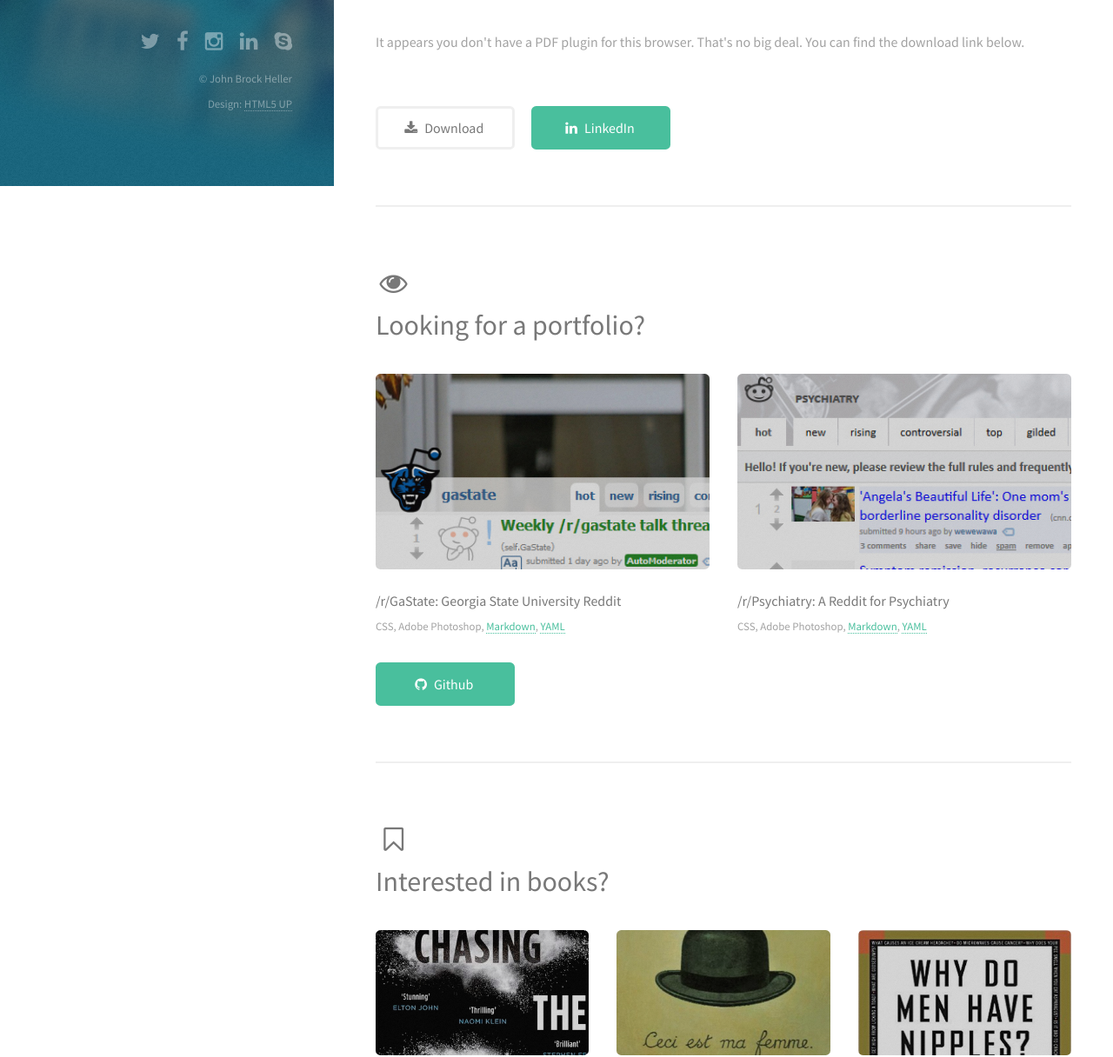
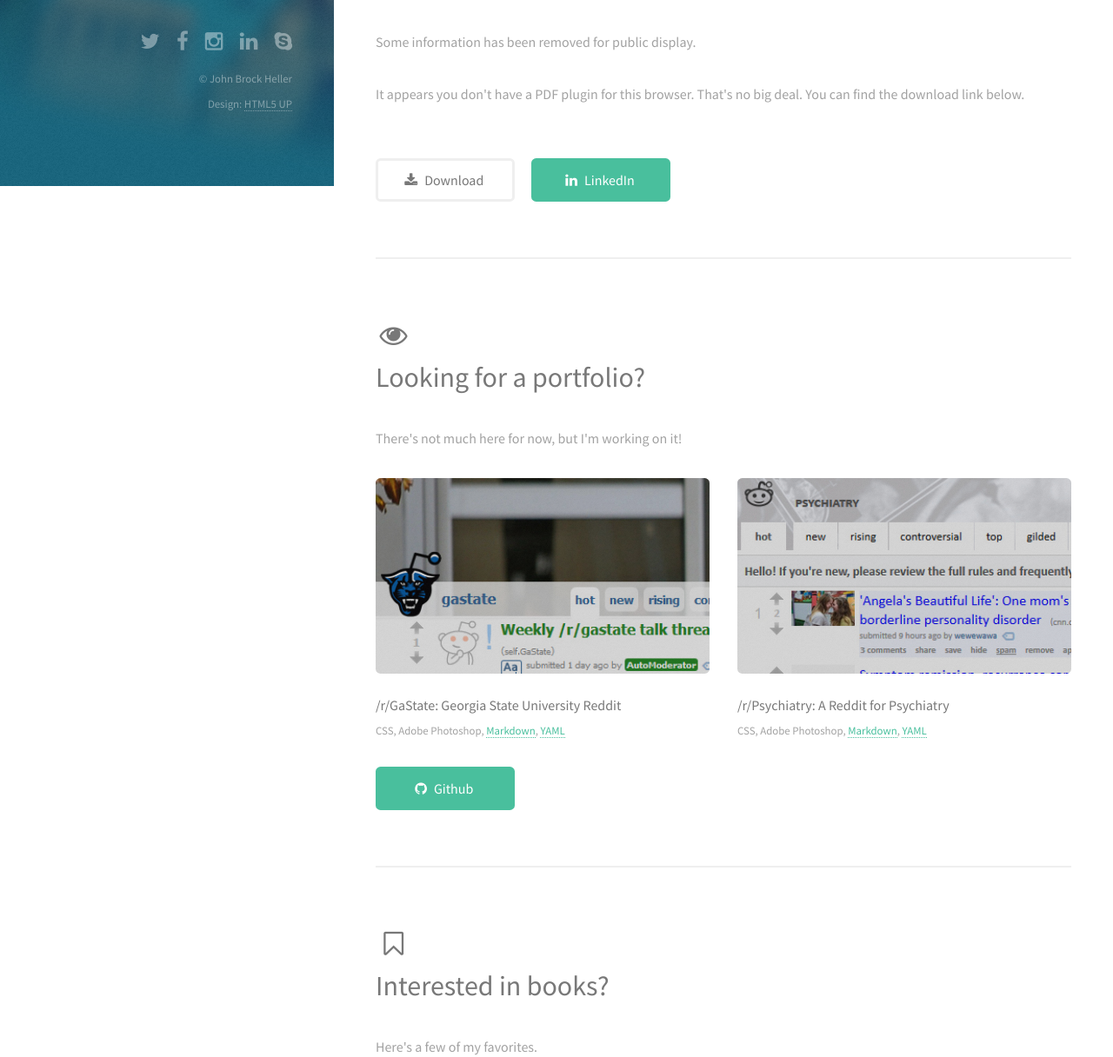
Before and after one commit to brockh/brockh.github.io, a plain HTML site: page index.html in a window 1280 px wide. Shown: the part 586-1802 px from the top of the page at 87% size. Drawn offline with Linux system fonts and the light colour scheme.

Commit message:
Section sub-heading additions
Some slight additions under the sections

```diff
--- a/index.html
+++ b/index.html
@@ -47,6 +47,7 @@
 							<h2><i class="fa fa-list fa-fw"></i><br/>
 							Take a look at my resume!</h2>
 						</header>
+							<p>Some information has been removed for public display.</p>
 							<object data="resume.pdf" type="application/pdf" width="100%" height=100%>
 								<p>It appears you don't have a PDF plugin for this browser. That's no big deal. You can find the download link below.</p>
 							</object>
@@ -65,6 +66,7 @@
 							<h2><i class="fa fa-eye fa-fw"></i><br/>
 							Looking for a portfolio?</h2>
 						</header>
+						<p>There's not much here for now, but I'm working on it!</p>
 						<div class="row">
 							<article class="6u 6u(xsmall) work-item">
 								<a href="http://www.reddit.com/r/gastate" target="_blank" class="image fit thumb"><img src="images/thumbs/gsr.jpg" alt="" /></a>
@@ -89,6 +91,7 @@
 							<h2><i class="fa fa-bookmark-o fa-fw"></i><br/>
 							Interested in books?</h2>
 						</header>
+						<p>Here's a few of my favorites.</p>
 						<div class="row">
 							<article class="4u 6u(xsmall) work-item">
 								<a href="http://amzn.to/214ITda" target="_blank" class="image fit thumb"><img src="images/thumbs/01.jpg" alt="" /></a>
```
